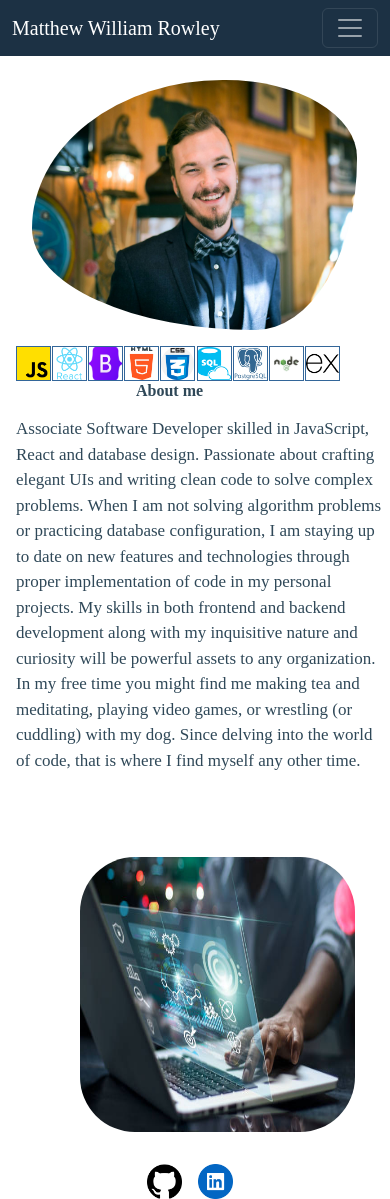
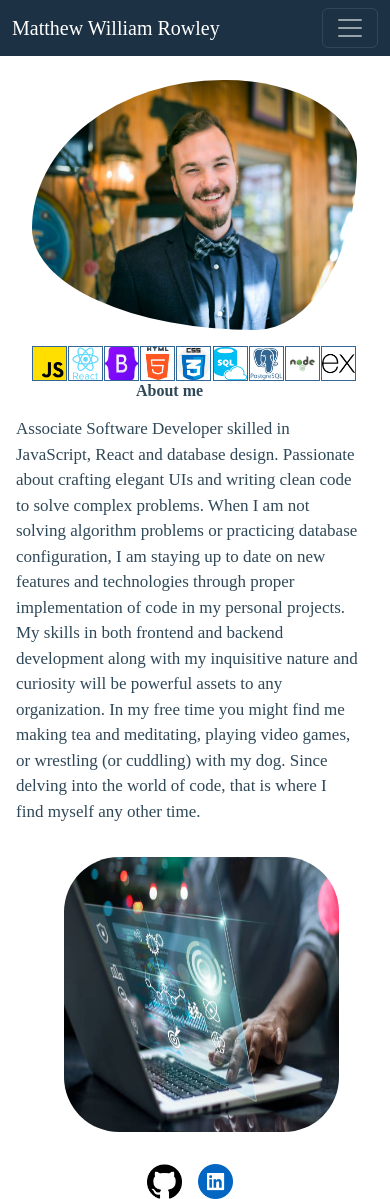
Before and after one commit to mattrowley10/Portfolio, a React (Vite) app: page / in a window 390 px wide. Built offline with nearby package versions, Linux system fonts and the light colour scheme.

Commit message:
still wtf

```diff
--- a/src/App.css
+++ b/src/App.css
@@ -263,7 +263,7 @@ html, body{
     /* max-width: 400px; */
   }
   .about-body{
-    padding-right: 0;
+    padding-right: 2rem;
     font-size: 17px;
   }
   .about-header{
@@ -277,7 +277,7 @@ html, body{
     width: 325px;
   }
   .icon-list{
-    margin-left: 1rem;
+    margin-left: 2rem;
     top: 6rem;
     max-width: 325px;
   }
@@ -290,7 +290,7 @@ html, body{
     height: 275px;
     width: 275px;
     top: 17rem;
-    left: 5rem;
+    left: 4rem;
     right: 0;
     opacity: 0;
     transform: translateX(50px);
```
